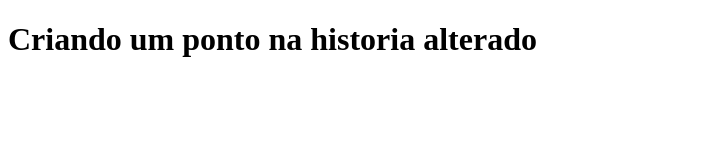
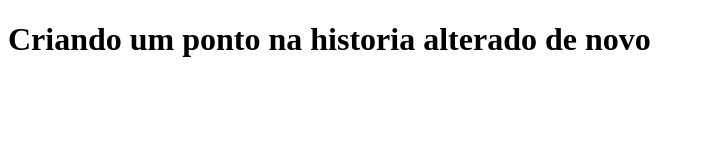
Before and after one commit to Felismino2022/praticando, a plain HTML site: page index.html in a window 1280 px wide. Shown: the whole page, without its empty margins (0-704 px from the left). Drawn offline with Linux system fonts and the light colour scheme.

Commit message:
adicionando o teste2

```diff
--- a/index.html
+++ b/index.html
@@ -7,7 +7,7 @@
     <title>Gitando</title>
 </head>
 <body>
-    <h1>Criando um ponto na historia alterado</h1>
+    <h1>Criando um ponto na historia alterado de novo</h1>
 
 </body>
 </html>
```
Also changed, not shown: teste2.html (added, +1 -0 lines).
